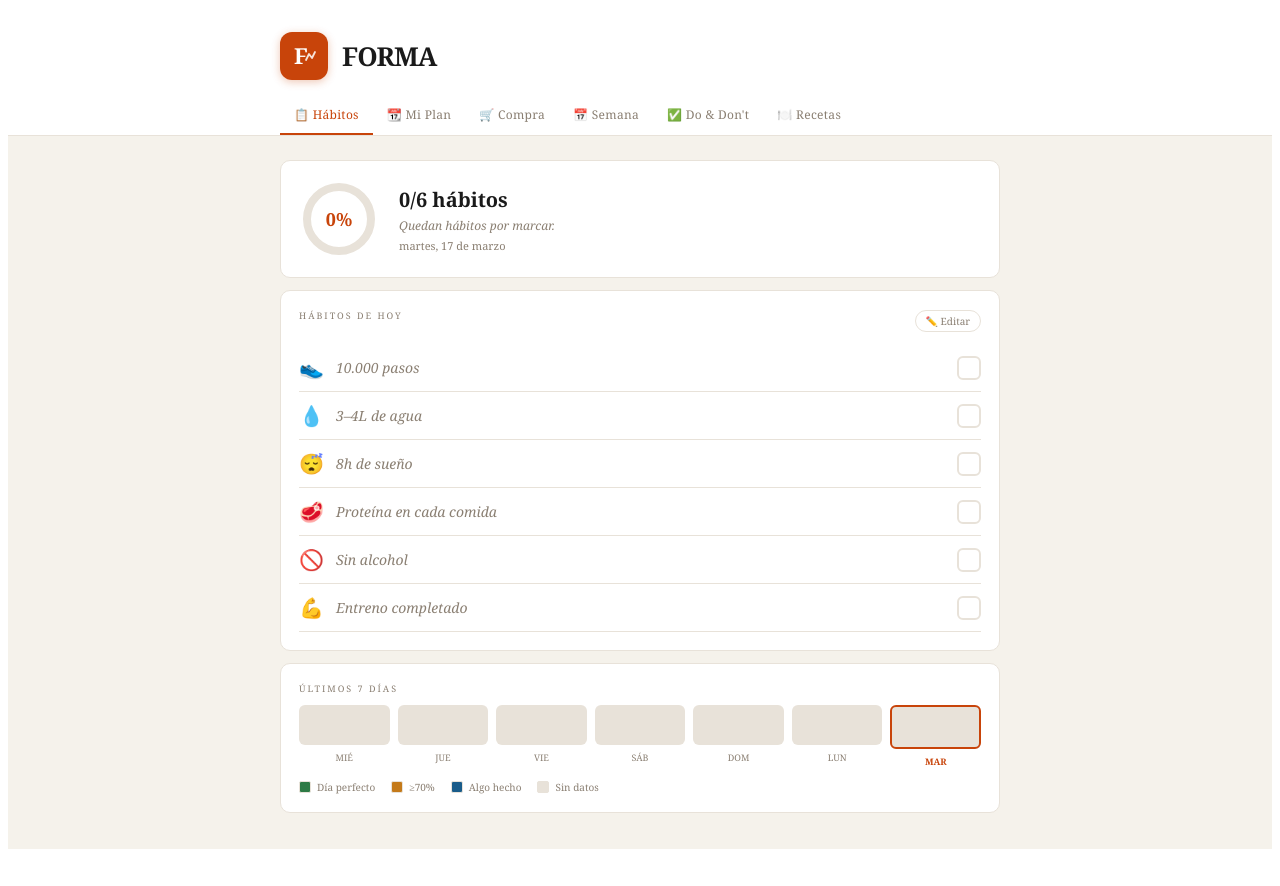
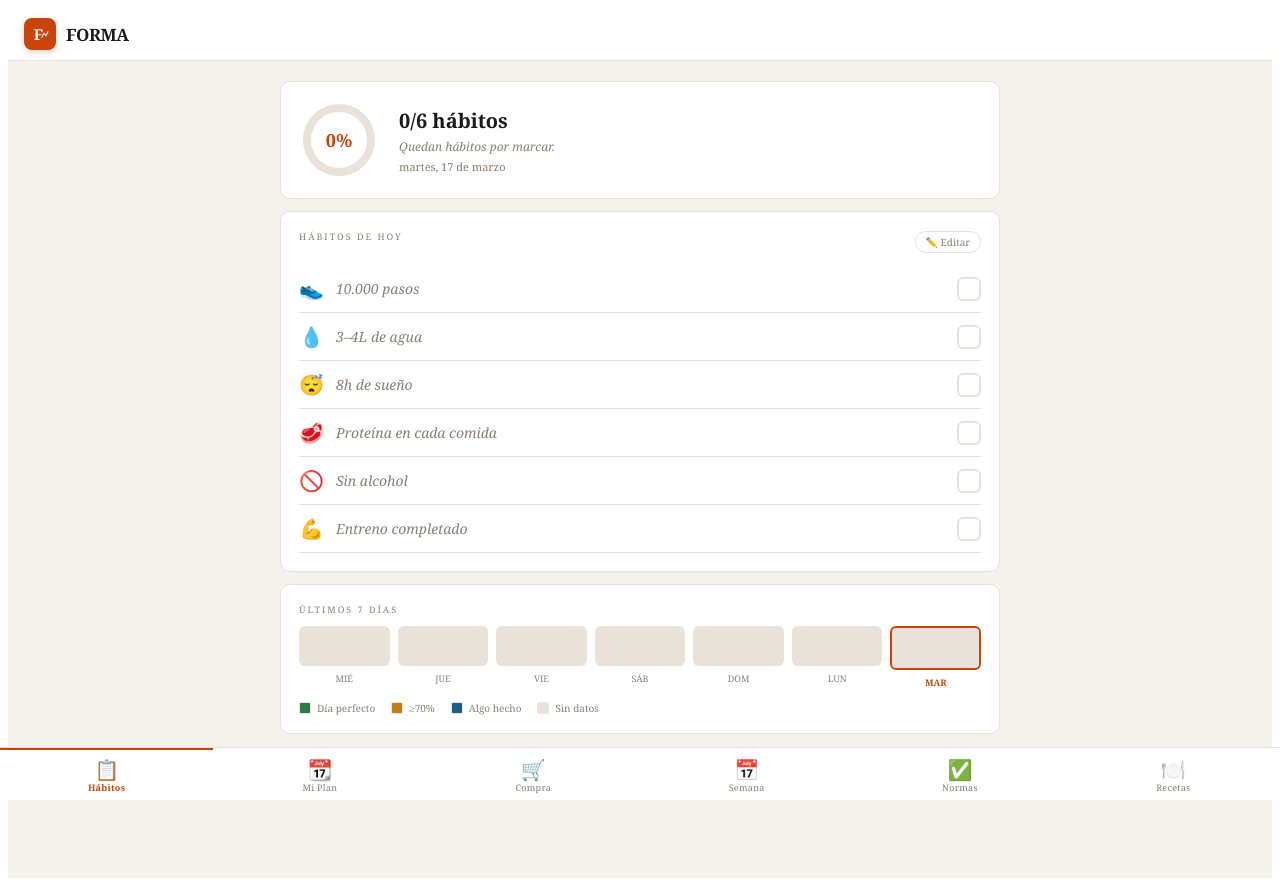
Before and after one commit to bernaleses/8kg, a React (Vite) app: page / in a window 1280 px wide. Before the commit the page ends 857 px from the top, so only its background shows below. Built offline with nearby package versions, Linux system fonts and the light colour scheme.

Commit message:
Update App.jsx

```diff
--- a/src/App.jsx
+++ b/src/App.jsx
@@ -1686,48 +1686,48 @@ export default function CutPlan() {
     } catch {}
   }, []);
 
+  const TAB_ICONS  = ["📋","📆","🛒","📅","✅","🍽️"];
+  const TAB_LABELS = ["Hábitos","Mi Plan","Compra","Semana","Normas","Recetas"];
+
   return (
-    <div style={{ background: COLORS.bg, minHeight: "100vh", fontFamily: "'Playfair Display', Georgia, serif", color: COLORS.text }}>
-      <div style={{ borderBottom: `1px solid ${COLORS.cardBorder}`, padding: "24px 20px 0", background: COLORS.card }}>
-        <div style={{ maxWidth: 720, margin: "0 auto" }}>
-          {/* FORMA Logo + Brand */}
-          <div style={{ display: "flex", alignItems: "center", justifyContent: "space-between", marginBottom: 16 }}>
-            <div style={{ display: "flex", alignItems: "center", gap: 14 }}>
-              {/* Logo mark */}
-              <div style={{ width: 48, height: 48, borderRadius: 12, background: COLORS.accent, display: "flex", alignItems: "center", justifyContent: "center", flexShrink: 0, boxShadow: "0 2px 8px rgba(200,68,10,0.3)" }}>
-                <svg width="28" height="28" viewBox="0 0 28 28" fill="none">
-                  {/* F letterform + pulse line */}
-                  <text x="4" y="22" fontSize="22" fontWeight="900" fill="white" fontFamily="Georgia, serif">F</text>
-                  <path d="M16 18 L19 12 L22 16 L25 10" stroke="white" strokeWidth="1.8" strokeLinecap="round" strokeLinejoin="round" fill="none" opacity="0.85"/>
-                </svg>
-              </div>
-              <div>
-                <div style={{ fontSize: 26, fontWeight: 900, letterSpacing: -1, color: COLORS.text, lineHeight: 1 }}>FORMA</div>
-              </div>
-            </div>
-
-          </div>
-
-          <div style={{ display: "flex", gap: 0, overflowX: "auto" }}>
-            {TABS.map((tab, i) => (
-              <button key={i} onClick={() => setActiveTab(i)}
-                style={{ background: "none", border: "none", borderBottom: activeTab === i ? `2px solid ${COLORS.accent}` : "2px solid transparent",
-                  color: activeTab === i ? COLORS.accent : COLORS.muted, padding: "10px 14px", fontSize: 12,
-                  cursor: "pointer", fontFamily: "inherit", letterSpacing: 0.3, transition: "all 0.15s", whiteSpace: "nowrap" }}>
-                {tab}
-              </button>
-            ))}
-          </div>
+    <div style={{ background: COLORS.bg, minHeight: "100vh", fontFamily: "'Playfair Display', Georgia, serif", color: COLORS.text, paddingBottom: 70 }}>
+      {/* ── COMPACT TOP HEADER ── */}
+      <div style={{ position: "sticky", top: 0, zIndex: 50, background: COLORS.card, borderBottom: `1px solid ${COLORS.cardBorder}`, padding: "10px 16px", display: "flex", alignItems: "center", gap: 10 }}>
+        <div style={{ width: 32, height: 32, borderRadius: 8, background: COLORS.accent, display: "flex", alignItems: "center", justifyContent: "center", flexShrink: 0, boxShadow: "0 2px 6px rgba(200,68,10,0.25)" }}>
+          <svg width="19" height="19" viewBox="0 0 28 28" fill="none">
+            <text x="4" y="22" fontSize="22" fontWeight="900" fill="white" fontFamily="Georgia, serif">F</text>
+            <path d="M16 18 L19 12 L22 16 L25 10" stroke="white" strokeWidth="1.8" strokeLinecap="round" strokeLinejoin="round" fill="none" opacity="0.85"/>
+          </svg>
         </div>
-      </div>
-
-      <div style={{ maxWidth: 720, margin: "0 auto", padding: "24px 20px" }}>
+        <span style={{ fontSize: 17, fontWeight: 900, letterSpacing: -0.5, color: COLORS.text, lineHeight: 1 }}>FORMA</span>
+      </div>
+
+      {/* ── CONTENT ── */}
+      <div style={{ maxWidth: 720, margin: "0 auto", padding: "20px 16px" }}>
         {activeTab === 0 && <HabitsTracker />}
         {activeTab === 1 && <MiPlanTab onUpdate={(d) => setUserTarget(d.target || null)} userTarget={userTarget} />}
         {activeTab === 2 && <ShoppingTab />}
         {activeTab === 3 && <WeekTab />}
         {activeTab === 4 && <DosDonts />}
         {activeTab === 5 && <RecetasTab />}
+      </div>
+
+      {/* ── BOTTOM NAV ── */}
+      <div style={{ position: "fixed", bottom: 0, left: 0, right: 0, zIndex: 50, background: COLORS.card, borderTop: `1px solid ${COLORS.cardBorder}`, display: "flex", paddingBottom: "env(safe-area-inset-bottom, 0px)" }}>
+        {TAB_ICONS.map((icon, i) => (
+          <button key={i} onClick={() => setActiveTab(i)}
+            style={{ flex: 1, display: "flex", flexDirection: "column", alignItems: "center", justifyContent: "center",
+              gap: 3, padding: "10px 4px 8px", background: "none", border: "none", cursor: "pointer",
+              fontFamily: "inherit", borderTop: `2px solid ${activeTab === i ? COLORS.accent : "transparent"}`,
+              transition: "border-color 0.15s" }}>
+            <span style={{ fontSize: 20, lineHeight: 1 }}>{icon}</span>
+            <span style={{ fontSize: 9, fontWeight: activeTab === i ? 700 : 400,
+              color: activeTab === i ? COLORS.accent : COLORS.muted,
+              letterSpacing: 0.3, lineHeight: 1 }}>
+              {TAB_LABELS[i]}
+            </span>
+          </button>
+        ))}
       </div>
     </div>
   );
```
